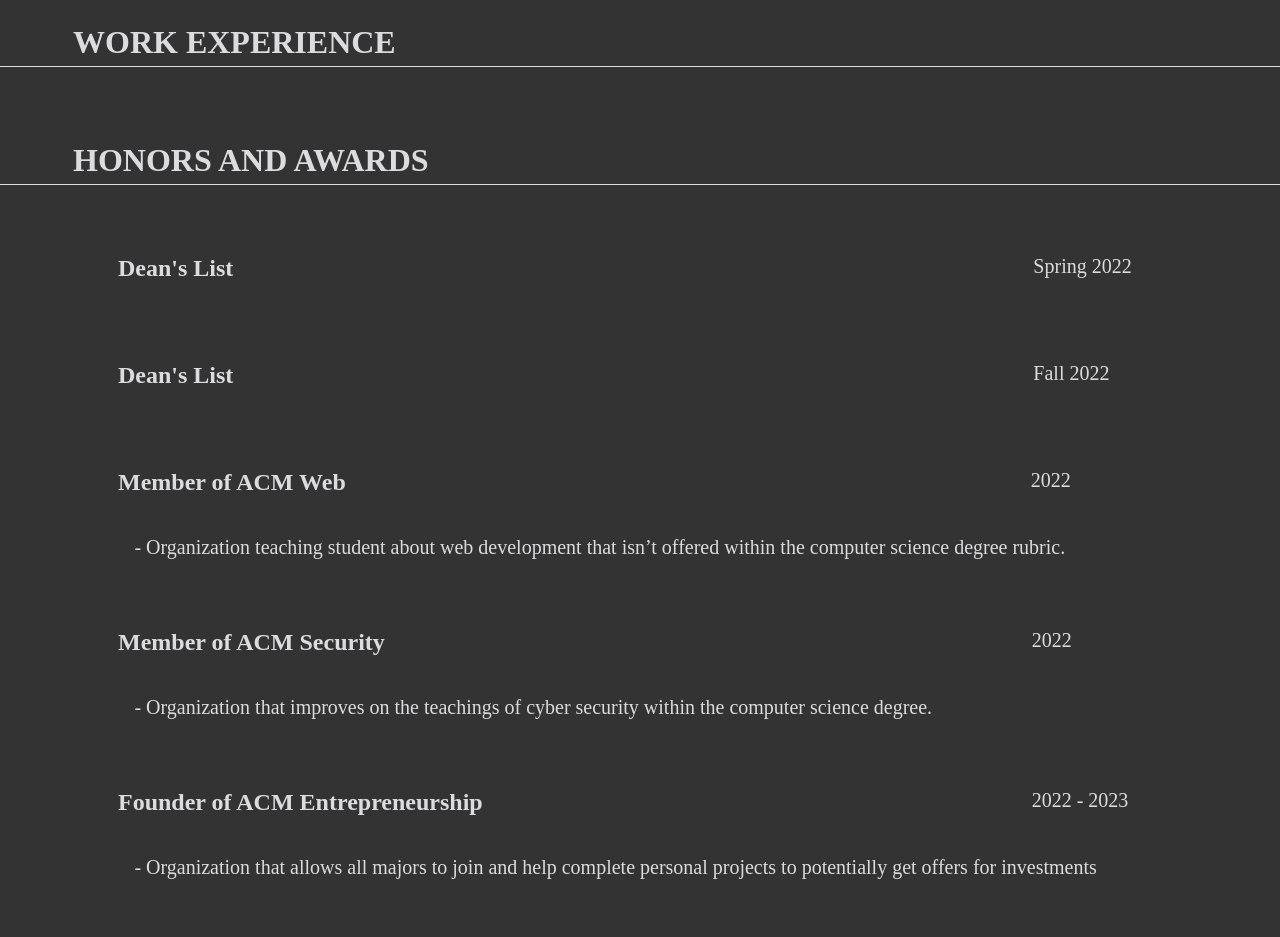
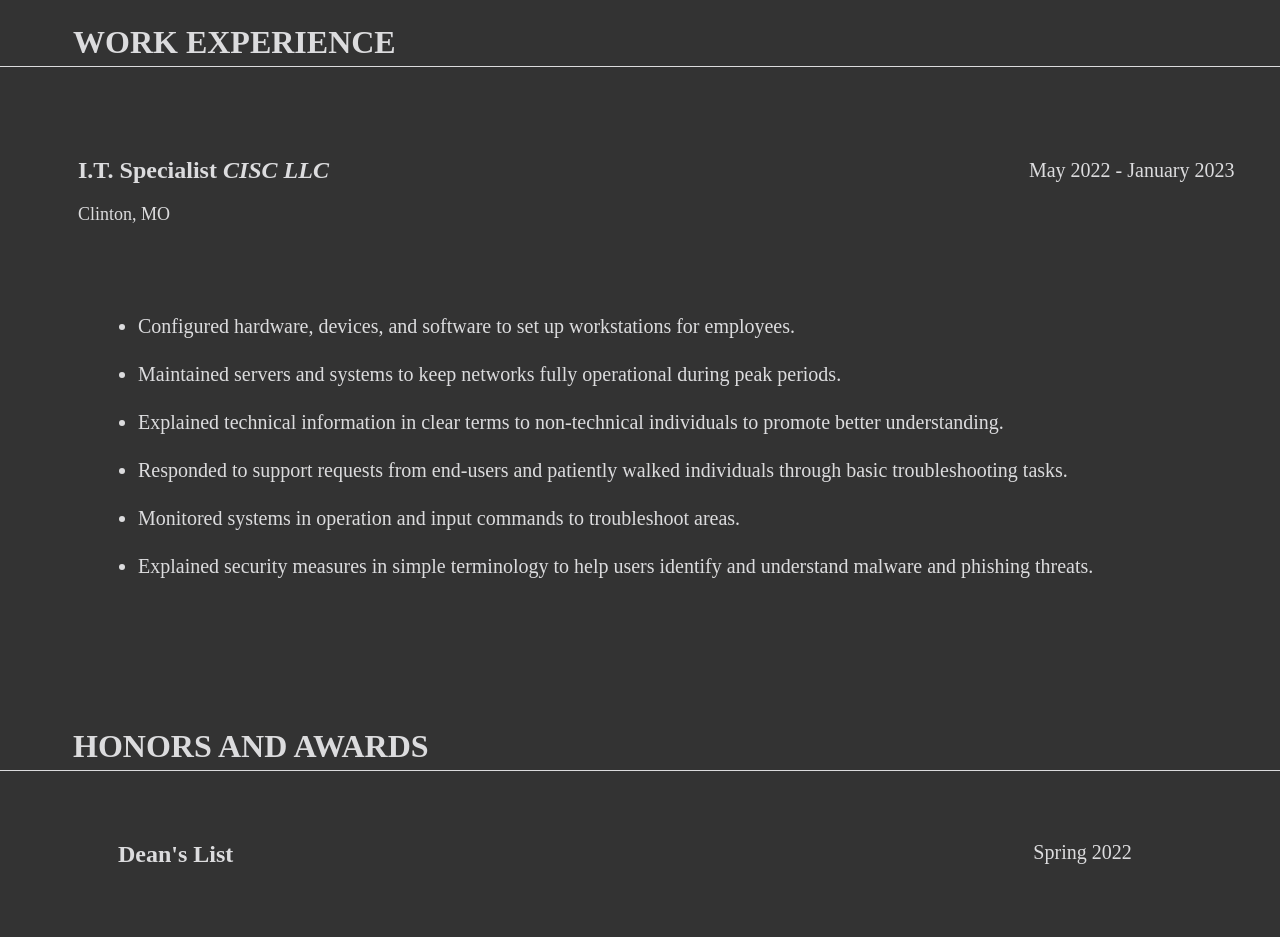
Before and after one commit to Mtoal087/project, a plain HTML site: page about.html in a window 1280 px wide. Shown: the part 900-1837 px from the top of the page. Drawn offline with Linux system fonts and the light colour scheme.

Commit message:
Might update the about info section

```diff
--- a/about.html
+++ b/about.html
@@ -48,6 +48,21 @@
 
     <div class="heading">
         <h1 class="solid"><b>WORK EXPERIENCE</b></h1>
+        <div class="work">
+            <h2 class="title"><b>I.T. Specialist </b><em>CISC LLC</em></h2>
+            <p class="date">May 2022 - January 2023</p>
+        </div>
+        <p class="location">Clinton, MO</p>
+        <div class="responsibilities">
+            <ul>
+                <li>Configured hardware, devices, and software to set up workstations for employees.</li>
+                <li>Maintained servers and systems to keep networks fully operational during peak periods.</li>
+                <li>Explained technical information in clear terms to non-technical individuals to promote better understanding.</li>
+                <li>Responded to support requests from end-users and patiently walked individuals through basic troubleshooting tasks.</li>
+                <li>Monitored systems in operation and input commands to troubleshoot areas.</li>
+                <li>Explained security measures in simple terminology to help users identify and understand malware and phishing threats.</li>
+            </ul>
+        </div>
     </div>
 
 
--- a/styles/about.css
+++ b/styles/about.css
@@ -194,3 +194,30 @@ img {
     border-radius: 50px;
     border: 2px solid #666;
 }
+
+.work {
+    display: inline-flex;
+    margin: 70px 0 0 70px;
+}
+
+.work .date {
+    text-align: left;
+    padding: 2px 0 0 700px;
+    font-size: 20px;
+}
+
+.location {
+    margin: 0;
+    padding: 0 0 0 70px;
+    font-size: 18px;
+}
+
+.responsibilities ul{
+    margin: 90px 0 50px 90px;
+}
+
+.responsibilities ul li {
+    text-decoration: dashed;
+    font-size: 20px;
+    padding: 0 0 25px 0;
+}
```
